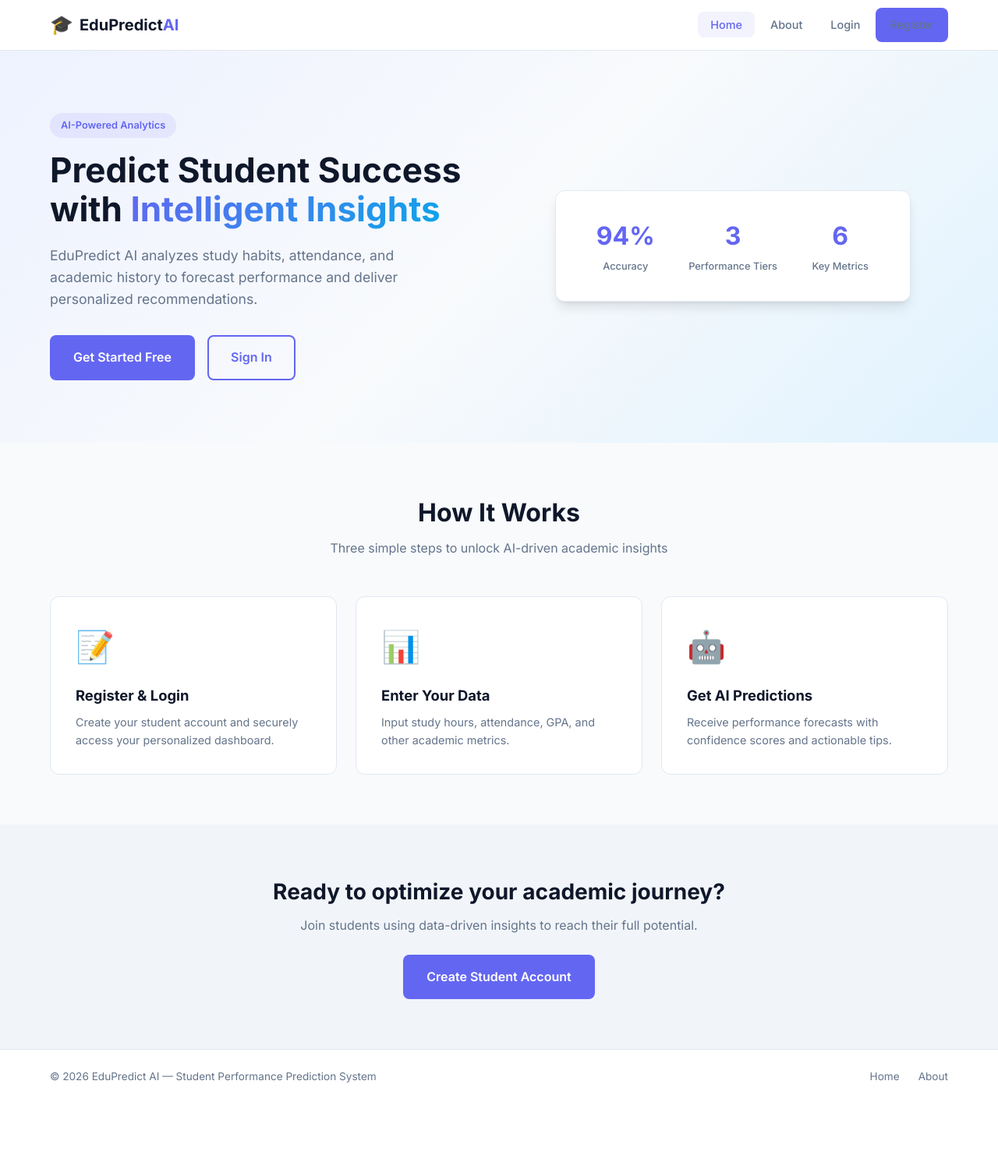
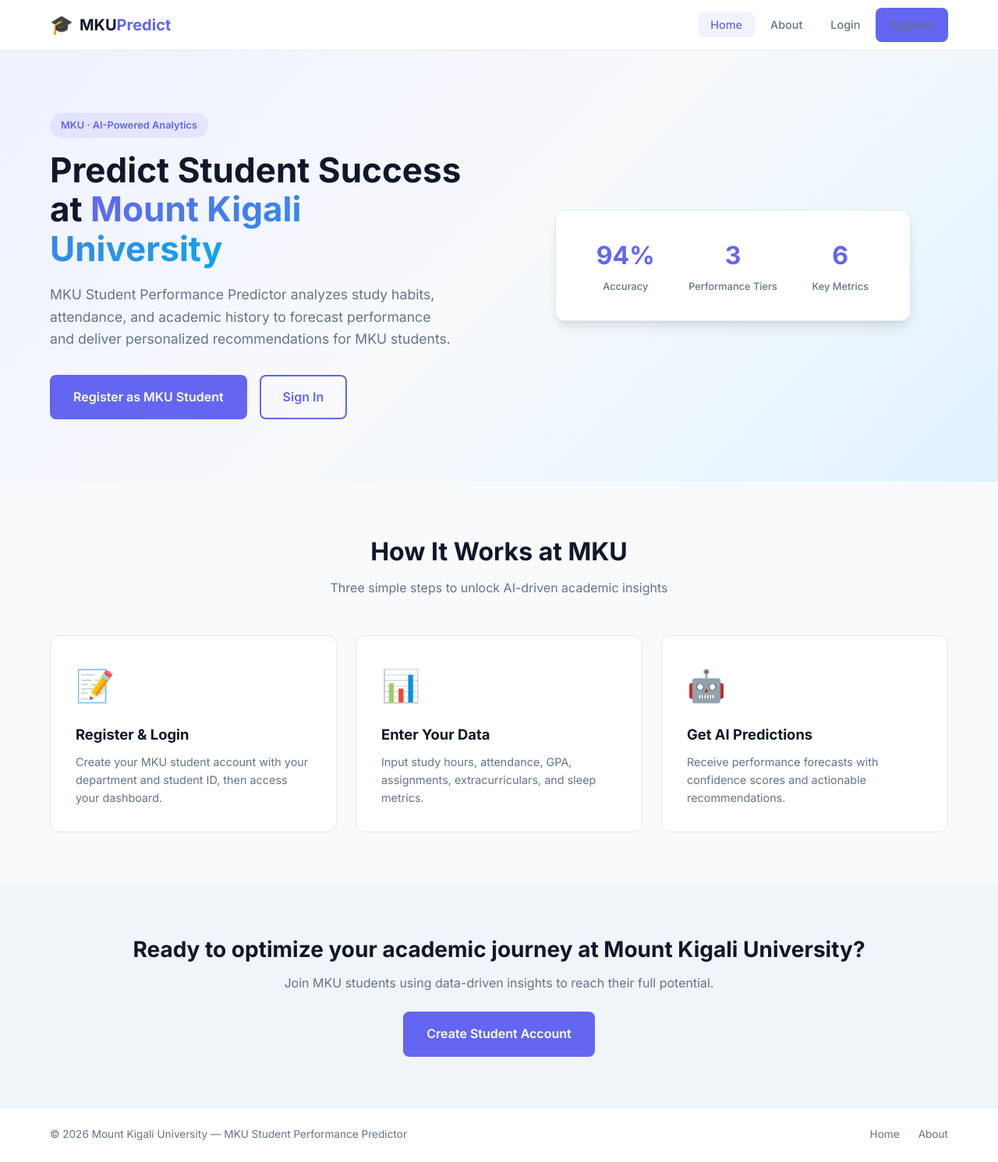
Before and after one commit to Check-karim/ai-based-student-prediction-system, a Flask app: page / in a window 1280 px wide. Shown: the whole page at 78% size. Before the commit the page ends 1389 px from the top, so only its background shows below. Run offline with Flask 3, Linux system fonts and the light colour scheme.

Commit message:
commit 2

```diff
--- a/app.py
+++ b/app.py
@@ -1,4 +1,4 @@
-"""Student Prediction System — Flask web application."""
+"""Mount Kigali University — Student Performance Predictor (Flask app)."""
 
 from functools import wraps
 
@@ -13,7 +13,14 @@ from flask import (
     url_for,
 )
 
-from config import SECRET_KEY
+from config import (
+    APP_NAME,
+    MKU_DEPARTMENTS,
+    SECRET_KEY,
+    UNIVERSITY_EMAIL_DOMAIN,
+    UNIVERSITY_NAME,
+    UNIVERSITY_SHORT,
+)
 from db import (
     authenticate_user,
     create_student,
@@ -34,6 +41,50 @@ from validators import validate_email, validate_full_name, validate_username
 
 app = Flask(__name__)
 app.secret_key = SECRET_KEY
+
+
+@app.context_processor
+def inject_university_config():
+    return {
+        "app_name": APP_NAME,
+        "university_name": UNIVERSITY_NAME,
+        "university_short": UNIVERSITY_SHORT,
+        "university_email_domain": UNIVERSITY_EMAIL_DOMAIN,
+        "mku_departments": MKU_DEPARTMENTS,
+    }
+
+
+def _process_prediction_form(user_id):
+    """Parse form, run ML prediction, save result. Returns (result_dict|None, error_flashed)."""
+    try:
+        inputs = {
+            "study_hours": float(request.form.get("study_hours", 0)),
+            "attendance_rate": float(request.form.get("attendance_rate", 0)),
+            "previous_gpa": float(request.form.get("previous_gpa", 0)),
+            "assignments_completed": int(request.form.get("assignments_completed", 0)),
+            "extracurricular_hours": float(request.form.get("extracurricular_hours", 0)),
+            "sleep_hours": float(request.form.get("sleep_hours", 0)),
+        }
+
+        if not (0 <= inputs["attendance_rate"] <= 100):
+            flash("Attendance rate must be between 0 and 100.", "danger")
+            return None, True
+        if not (0 <= inputs["previous_gpa"] <= 4.0):
+            flash("GPA must be between 0 and 4.0.", "danger")
+            return None, True
+
+        prediction_result = predict_student_performance(**inputs)
+        save_prediction(
+            user_id,
+            inputs,
+            prediction_result["result"],
+            prediction_result["confidence"],
+        )
+        flash("Prediction completed successfully!", "success")
+        return prediction_result, False
+    except (ValueError, TypeError):
+        flash("Please enter valid numeric values.", "danger")
+        return None, True
 
 
 def login_required(role=None):
@@ -175,37 +226,34 @@ def student_dashboard():
     history = get_student_predictions(user["id"])
 
     if request.method == "POST":
-        try:
-            inputs = {
-                "study_hours": float(request.form.get("study_hours", 0)),
-                "attendance_rate": float(request.form.get("attendance_rate", 0)),
-                "previous_gpa": float(request.form.get("previous_gpa", 0)),
-                "assignments_completed": int(request.form.get("assignments_completed", 0)),
-                "extracurricular_hours": float(request.form.get("extracurricular_hours", 0)),
-                "sleep_hours": float(request.form.get("sleep_hours", 0)),
-            }
-
-            if not (0 <= inputs["attendance_rate"] <= 100):
-                flash("Attendance rate must be between 0 and 100.", "danger")
-            elif not (0 <= inputs["previous_gpa"] <= 4.0):
-                flash("GPA must be between 0 and 4.0.", "danger")
-            else:
-                prediction_result = predict_student_performance(**inputs)
-                save_prediction(
-                    user["id"],
-                    inputs,
-                    prediction_result["result"],
-                    prediction_result["confidence"],
-                )
-                history = get_student_predictions(user["id"])
-                flash("Prediction completed successfully!", "success")
-        except (ValueError, TypeError):
-            flash("Please enter valid numeric values.", "danger")
+        prediction_result, _ = _process_prediction_form(user["id"])
+        if prediction_result:
+            history = get_student_predictions(user["id"])
 
     return render_template(
         "student.html",
         user=user,
         profile=profile,
+        prediction_result=prediction_result,
+        history=history,
+    )
+
+
+@app.route("/admin/predict", methods=["GET", "POST"])
+@login_required(role="admin")
+def admin_predict():
+    user = get_user_by_id(session["user_id"])
+    prediction_result = None
+    history = get_student_predictions(user["id"], limit=10)
+
+    if request.method == "POST":
+        prediction_result, _ = _process_prediction_form(user["id"])
+        if prediction_result:
+            history = get_student_predictions(user["id"], limit=10)
+
+    return render_template(
+        "admin_predict.html",
+        user=user,
         prediction_result=prediction_result,
         history=history,
     )
@@ -238,7 +286,7 @@ def admin_download_report(report_format):
             buffer,
             mimetype="application/vnd.openxmlformats-officedocument.spreadsheetml.sheet",
             as_attachment=True,
-            download_name="edupredict_report.xlsx",
+            download_name="mku_prediction_report.xlsx",
         )
 
     if report_format == "pdf":
@@ -247,7 +295,7 @@ def admin_download_report(report_format):
             buffer,
             mimetype="application/pdf",
             as_attachment=True,
-            download_name="edupredict_report.pdf",
+            download_name="mku_prediction_report.pdf",
         )
 
     flash("Invalid report format.", "danger")
--- a/db.py
+++ b/db.py
@@ -16,6 +16,7 @@ from config import (
     MYSQL_PORT,
     MYSQL_USER,
     SQL_SCHEMA_PATH,
+    UNIVERSITY_EMAIL_DOMAIN,
 )
 
 
@@ -131,7 +132,7 @@ def init_db():
                        VALUES (%s, %s, %s, 'admin', 'System Administrator')""",
                     (
                         ADMIN_USERNAME,
-                        "admin@studentprediction.local",
+                        f"admin@{UNIVERSITY_EMAIL_DOMAIN}",
                         generate_password_hash(ADMIN_PASSWORD),
                     ),
                 )
--- a/reports.py
+++ b/reports.py
@@ -6,6 +6,8 @@ from io import BytesIO
 from fpdf import FPDF
 from openpyxl import Workbook
 from openpyxl.styles import Font
+
+from config import UNIVERSITY_NAME, UNIVERSITY_SHORT
 
 
 def _timestamp() -> str:
@@ -20,7 +22,7 @@ def generate_excel_report(stats: dict, students: list, predictions: list) -> Byt
     title_font = Font(bold=True, size=14)
     header_font = Font(bold=True)
 
-    ws_summary["A1"] = "EduPredict AI — Admin Report"
+    ws_summary["A1"] = f"{UNIVERSITY_NAME} — Admin Report"
     ws_summary["A1"].font = title_font
     ws_summary["A2"] = f"Generated: {_timestamp()}"
     ws_summary.append([])
@@ -105,7 +107,7 @@ def generate_pdf_report(stats: dict, students: list, predictions: list) -> Bytes
     pdf.set_auto_page_break(auto=True, margin=15)
     pdf.add_page()
     pdf.set_font("Helvetica", "B", 16)
-    pdf.cell(0, 10, "EduPredict AI - Admin Report", new_x="LMARGIN", new_y="NEXT", align="C")
+    pdf.cell(0, 10, f"{UNIVERSITY_SHORT} - Admin Report", new_x="LMARGIN", new_y="NEXT", align="C")
     pdf.set_font("Helvetica", "", 10)
     pdf.cell(0, 6, f"Generated: {_timestamp()}", new_x="LMARGIN", new_y="NEXT", align="C")
     pdf.ln(4)
--- a/static/css/style.css
+++ b/static/css/style.css
@@ -1,4 +1,4 @@
-/* EduPredict AI — Modern UI Styles */
+/* Mount Kigali University — Student Performance Predictor UI */
 
 :root {
     --primary: #6366f1;
--- a/templates/admin.html
+++ b/templates/admin.html
@@ -1,14 +1,15 @@
 {% extends "base.html" %}
-{% block title %}Admin Dashboard — EduPredict AI{% endblock %}
+{% block title %}Admin Dashboard — {{ university_short }}{% endblock %}
 
 {% block content %}
 <section class="page-header page-header-admin">
     <div class="container page-header-row">
         <div>
             <h1>Admin Dashboard</h1>
-            <p>System overview and student management</p>
+            <p>{{ university_name }} — system overview and student analytics</p>
         </div>
         <div class="report-actions">
+            <a href="{{ url_for('admin_predict') }}" class="btn btn-outline btn-sm">Run Prediction</a>
             <a href="{{ url_for('admin_download_report', report_format='excel') }}" class="btn btn-outline btn-sm">
                 Download Excel
             </a>
--- a/templates/base.html
+++ b/templates/base.html
@@ -3,7 +3,7 @@
 <head>
     <meta charset="UTF-8">
     <meta name="viewport" content="width=device-width, initial-scale=1.0">
-    <title>{% block title %}EduPredict AI{% endblock %}</title>
+    <title>{% block title %}{{ app_name }}{% endblock %}</title>
     <link rel="preconnect" href="https://fonts.googleapis.com">
     <link rel="preconnect" href="https://fonts.gstatic.com" crossorigin>
     <link href="https://fonts.googleapis.com/css2?family=Inter:wght@400;500;600;700&display=swap" rel="stylesheet">
@@ -14,7 +14,7 @@
         <div class="container nav-content">
             <a href="{{ url_for('home') }}" class="logo">
                 <span class="logo-icon">🎓</span>
-                <span>EduPredict<span class="logo-accent">AI</span></span>
+                <span>{{ university_short }}<span class="logo-accent">Predict</span></span>
             </a>
             <button class="nav-toggle" aria-label="Toggle navigation" id="navToggle">
                 <span></span><span></span><span></span>
@@ -24,7 +24,8 @@
                 <li><a href="{{ url_for('about') }}" class="{% if request.endpoint == 'about' %}active{% endif %}">About</a></li>
                 {% if session.get('user_id') %}
                     {% if session.get('role') == 'admin' %}
-                        <li><a href="{{ url_for('admin_dashboard') }}" class="{% if request.endpoint == 'admin_dashboard' %}active{% endif %}">Admin</a></li>
+                        <li><a href="{{ url_for('admin_dashboard') }}" class="{% if request.endpoint == 'admin_dashboard' %}active{% endif %}">Overview</a></li>
+                        <li><a href="{{ url_for('admin_predict') }}" class="{% if request.endpoint == 'admin_predict' %}active{% endif %}">Predict</a></li>
                     {% else %}
                         <li><a href="{{ url_for('student_dashboard') }}" class="{% if request.endpoint == 'student_dashboard' %}active{% endif %}">Dashboard</a></li>
                     {% endif %}
@@ -53,7 +54,7 @@
 
     <footer class="footer">
         <div class="container footer-content">
-            <p>&copy; 2026 EduPredict AI — Student Performance Prediction System</p>
+            <p>&copy; 2026 {{ university_name }} — {{ app_name }}</p>
             <div class="footer-links">
                 <a href="{{ url_for('home') }}">Home</a>
                 <a href="{{ url_for('about') }}">About</a>
--- a/templates/index.html
+++ b/templates/index.html
@@ -1,22 +1,23 @@
 {% extends "base.html" %}
-{% block title %}Home — EduPredict AI{% endblock %}
+{% block title %}Home — {{ university_short }}{% endblock %}
 
 {% block content %}
 <section class="hero">
     <div class="container hero-grid">
         <div class="hero-text">
-            <span class="badge">AI-Powered Analytics</span>
-            <h1>Predict Student Success with <span class="gradient-text">Intelligent Insights</span></h1>
-            <p>EduPredict AI analyzes study habits, attendance, and academic history to forecast performance and deliver personalized recommendations.</p>
+            <span class="badge">{{ university_short }} · AI-Powered Analytics</span>
+            <h1>Predict Student Success at <span class="gradient-text">{{ university_name }}</span></h1>
+            <p>{{ app_name }} analyzes study habits, attendance, and academic history to forecast performance and deliver personalized recommendations for {{ university_short }} students.</p>
             <div class="hero-actions">
                 {% if session.get('user_id') %}
                     {% if session.get('role') == 'admin' %}
-                        <a href="{{ url_for('admin_dashboard') }}" class="btn btn-primary btn-lg">Go to Admin Panel</a>
+                        <a href="{{ url_for('admin_predict') }}" class="btn btn-primary btn-lg">Run Prediction</a>
+                        <a href="{{ url_for('admin_dashboard') }}" class="btn btn-outline btn-lg">Admin Overview</a>
                     {% else %}
                         <a href="{{ url_for('student_dashboard') }}" class="btn btn-primary btn-lg">Start Prediction</a>
                     {% endif %}
                 {% else %}
-                    <a href="{{ url_for('register') }}" class="btn btn-primary btn-lg">Get Started Free</a>
+                    <a href="{{ url_for('register') }}" class="btn btn-primary btn-lg">Register as {{ university_short }} Student</a>
                     <a href="{{ url_for('login') }}" class="btn btn-outline btn-lg">Sign In</a>
                 {% endif %}
             </div>
@@ -42,23 +43,23 @@
 
 <section class="features section">
     <div class="container">
-        <h2 class="section-title">How It Works</h2>
+        <h2 class="section-title">How It Works at {{ university_short }}</h2>
         <p class="section-subtitle">Three simple steps to unlock AI-driven academic insights</p>
         <div class="feature-grid">
             <div class="feature-card">
                 <div class="feature-icon">📝</div>
                 <h3>Register & Login</h3>
-                <p>Create your student account and securely access your personalized dashboard.</p>
+                <p>Create your {{ university_short }} student account with your department and student ID, then access your dashboard.</p>
             </div>
             <div class="feature-card">
                 <div class="feature-icon">📊</div>
                 <h3>Enter Your Data</h3>
-                <p>Input study hours, attendance, GPA, and other academic metrics.</p>
+                <p>Input study hours, attendance, GPA, assignments, extracurriculars, and sleep metrics.</p>
             </div>
             <div class="feature-card">
                 <div class="feature-icon">🤖</div>
                 <h3>Get AI Predictions</h3>
-                <p>Receive performance forecasts with confidence scores and actionable tips.</p>
+                <p>Receive performance forecasts with confidence scores and actionable recommendations.</p>
             </div>
         </div>
     </div>
@@ -66,8 +67,8 @@
 
 <section class="cta section section-alt">
     <div class="container cta-content">
-        <h2>Ready to optimize your academic journey?</h2>
-        <p>Join students using data-driven insights to reach their full potential.</p>
+        <h2>Ready to optimize your academic journey at {{ university_name }}?</h2>
+        <p>Join {{ university_short }} students using data-driven insights to reach their full potential.</p>
         <a href="{{ url_for('register') }}" class="btn btn-primary btn-lg">Create Student Account</a>
     </div>
 </section>
```
Also changed, not shown: config.py (+20 -0 lines), templates/_prediction_form.html (added, +33 -0 lines), templates/_prediction_history.html (added, +15 -0 lines), templates/_prediction_result.html (added, +15 -0 lines), templates/about.html (+10 -6 lines), templates/admin_predict.html (added, +46 -0 lines), templates/login.html (+4 -4 lines), templates/register.html (+12 -7 lines), templates/student.html (+7 -66 lines), README.md.
